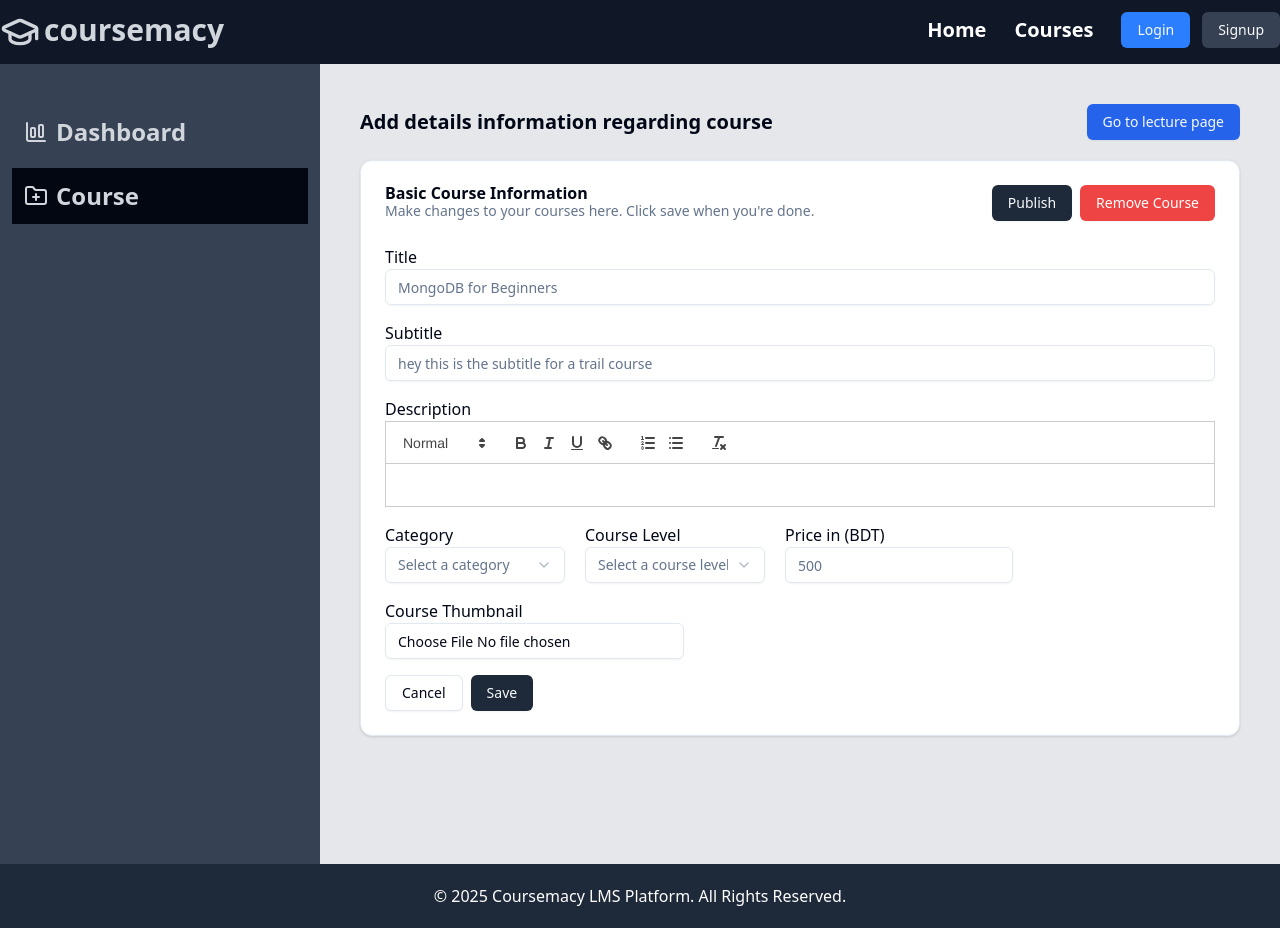
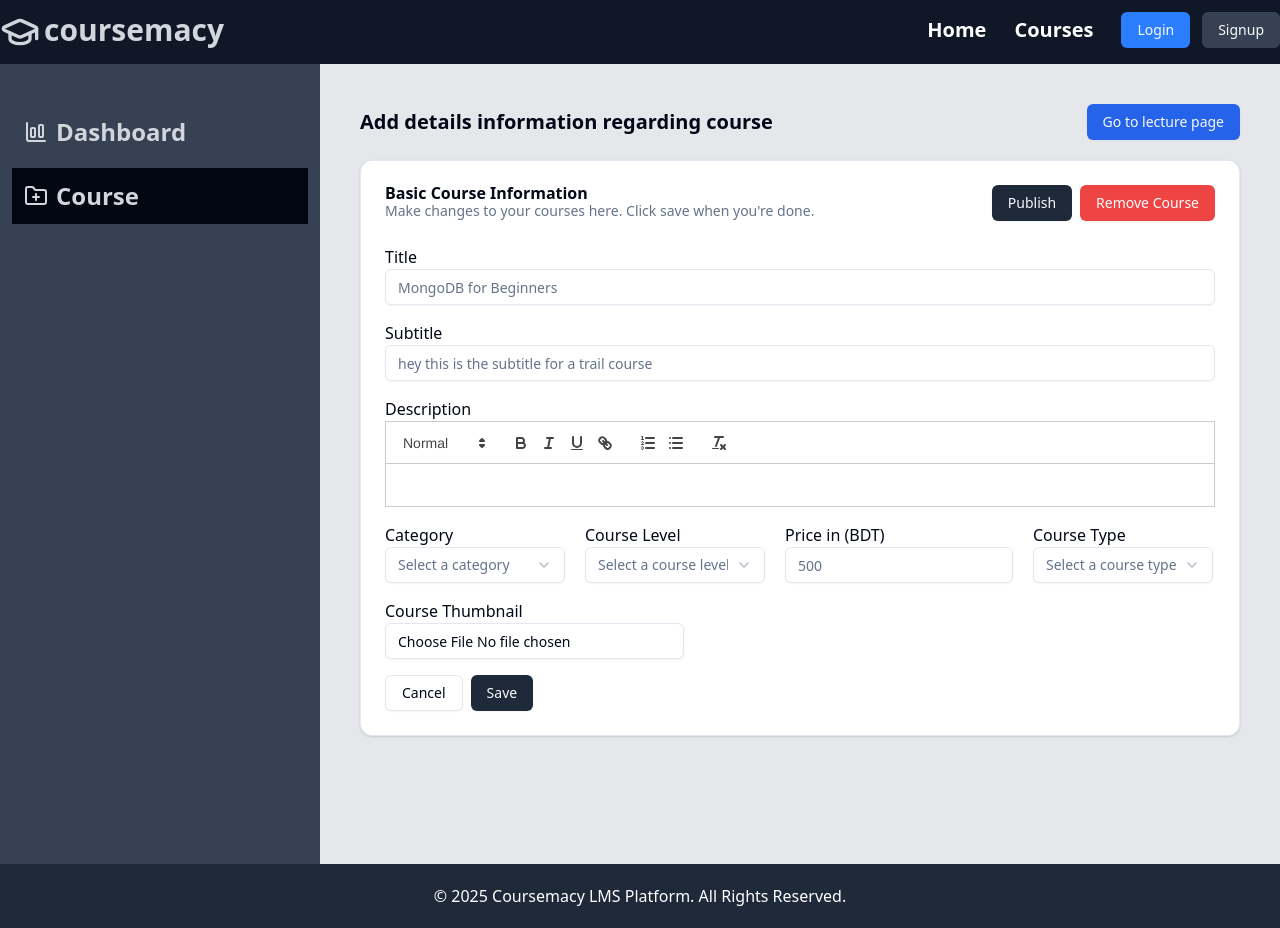
Before and after one commit to i-am-surovi/CourseMacy-First-Full-Stack-LMS-Project, a React (Vite) app in the folder Client/: page /admin/course/1 in a window 1280 px wide. Built offline with nearby package versions, Linux system fonts and the light colour scheme.

Commit message:
Course Edit Options Updated

```diff
--- a/Client/src/Pages/admin/CourseTab.jsx
+++ b/Client/src/Pages/admin/CourseTab.jsx
@@ -116,6 +116,21 @@ const CourseTab = () => {
               className="w-fit"
             />
           </div>
+          <div>
+            <Label>Course Type</Label>
+            <Select>
+              <SelectTrigger className="w-[180px]">
+                <SelectValue placeholder="Select a course type" />
+              </SelectTrigger>
+              <SelectContent>
+                <SelectGroup>
+                  <SelectLabel>Paid/Unpaid</SelectLabel>
+                  <SelectItem value="Beginner">Paid</SelectItem>
+                  <SelectItem value="Advance">Unpaid</SelectItem>
+                </SelectGroup>
+              </SelectContent>
+            </Select>
+          </div>
         </div>
         <div className="mb-4">
           <Label>Course Thumbnail</Label>
```
